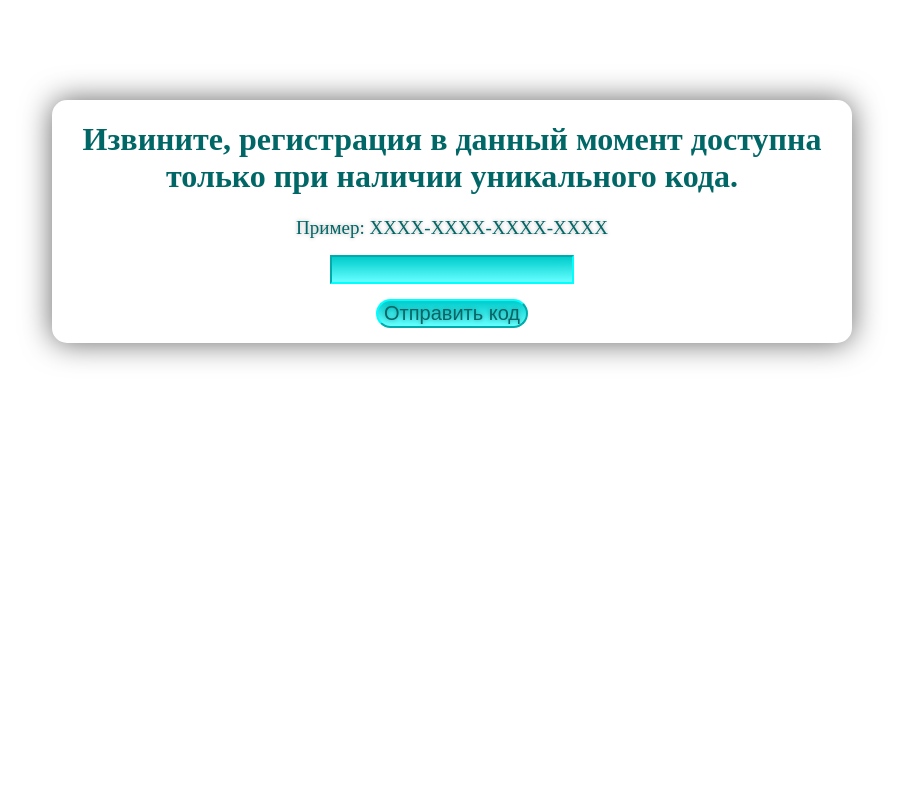
After one commit to WildeG/WildeG, a PHP site: page /check.html in a window 1280 px wide. The commit adds this page. Shown: the whole page, without its empty margins (210-1113 px from the left). Run offline with PHP 8.4, Linux system fonts and the light colour scheme; some libraries are stand-ins or nearby versions.

Commit message:
Проверка
В дамп добавлена таблица для проверки.
Созданы страница и обработчик для проверки.

```diff
--- /dev/null
+++ b/check.html
@@ -0,0 +1,27 @@
+<html>
+	<head>
+		<meta http-equiv="Content-Type" content="text/html"; charset='utf8'>
+		<title>Введите код</title>
+		<link href="content/css/login.css" rel="stylesheet" type="text/css">
+		<link href="content/css/style.css" rel="stylesheet" type="text/css">
+		<script src="http://code.jquery.com/jquery-2.1.4.js" type="text/javascript"></script>
+		<script src="https://raw.githubusercontent.com/digitalBush/jquery.maskedinput/1.4.0/dist/jquery.maskedinput.js" type="text/javascript"></script>
+	</head>
+	<body>
+		<script type='text/javascript'>
+			jQuery(function($){
+			   $("#code").mask("****-****-****-****");
+			});
+		</script>
+		<div id='logpage' style='width:800px;left:40%'>
+			<div>
+			<center><h1>Извините, регистрация в данный момент доступна только при наличии уникального кода. </br></h1> <a class='inscriptions'>Пример: XXXX-XXXX-XXXX-XXXX</a></center>
+			<form id='check' action='check.php' method='post' enctype='multipart/form-data'></form>
+			</div>
+			<div style='position:relative;margin-bottom:15px'>
+			<center><input type='field' name='code' form='check' class='field' id='code' style='width:23ex;text-align:center'></br></center>
+			<center><input type='submit' form='check' id='button_2' value='Отправить код'></center>
+			</div>
+		</div>
+	</body>
+</html>
--- a/content/css/login.css
+++ b/content/css/login.css
@@ -4,7 +4,6 @@
   top:50%;
   left:50%;
   width:500px;
-  height:600px;
   margin-left: -250px;
   margin-top: -300px;
   -webkit-box-shadow:0 0 30px #666;
@@ -31,6 +30,19 @@
   -moz-border-radius:35px 35px 35px 35px;
   -khtml-border-radius:35px 35px 35px 35px;
   }
+  #button_2 { /*кнопки*/
+  position: relative;
+  margin-top:15px;
+  background: linear-gradient(to top, #66ffff , #00cccc );
+  color: #006666;
+  text-shadow: 0 0 4px rgba(0,0,0,0.3);
+  border-color:#00ffff;
+  font-size: 20;
+  -webkit-border-radius:35px 35px 35px 35px;
+  border-radius:35px 35px 35px 35px;
+  -moz-border-radius:35px 35px 35px 35px;
+  -khtml-border-radius:35px 35px 35px 35px;
+  }
   #login { /*див, в котором все поля логина */
   position:absolute;
   top: 30px;
--- a/content/css/style.css
+++ b/content/css/style.css
@@ -9,7 +9,6 @@ h1 {
   color: #006666;
 }
 #copyright {
-
   bottom:0px;
   margin-left: 25px;
   width: 450px;
```
Also changed, not shown: check.php (added, +36 -0 lines), damb_wilde_gard.sql (+8 -0 lines).
